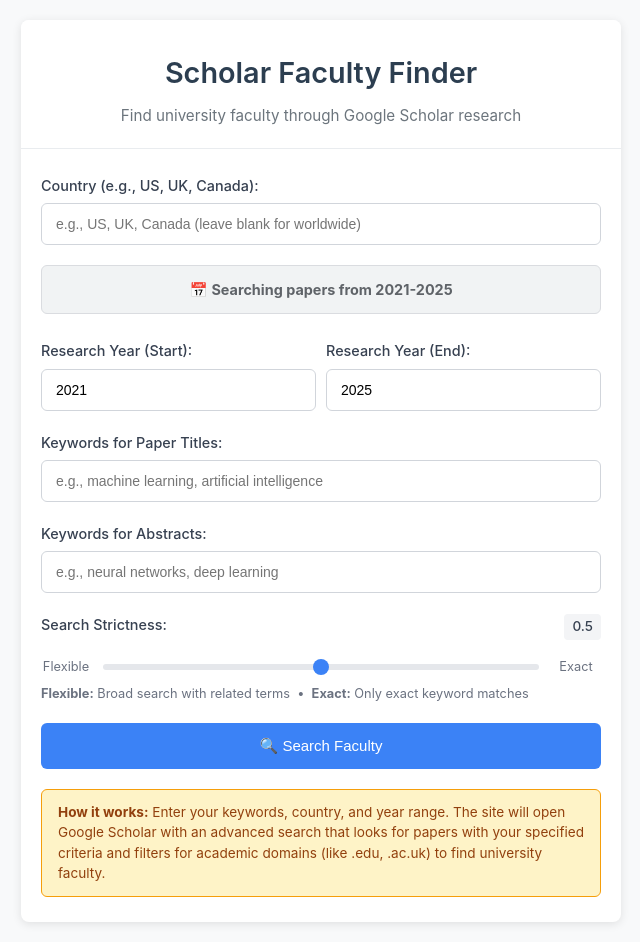
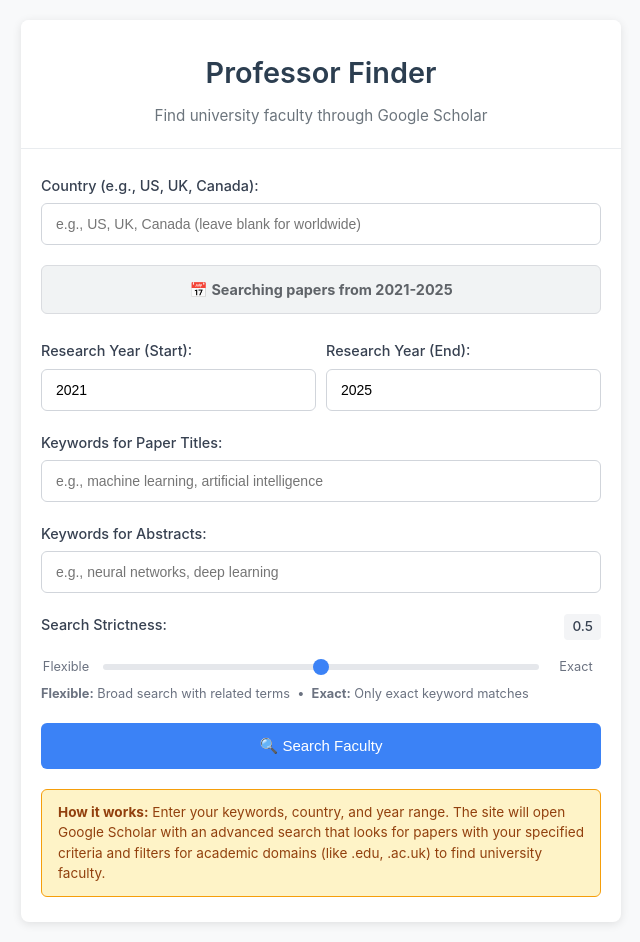
Before and after one commit to MSIChowdhury/professor_search_tool_Gscholar, a plain HTML site: page index.html in a window 1280 px wide. Shown: the whole page, without its empty margins (319-959 px from the left). Drawn offline with Linux system fonts and the light colour scheme.

Commit message:
Update index.html

```diff
--- a/index.html
+++ b/index.html
@@ -3,7 +3,7 @@
 <head>
     <meta charset="UTF-8">
     <meta name="viewport" content="width=device-width, initial-scale=1.0">
-    <title>Scholar Faculty Finder</title>
+    <title>Grad School Professor Finder</title>
     <style>
         /* General Reset & Body Styles */
         * {
@@ -353,8 +353,8 @@
 <body>
     <div class="container">
         <div class="header">
-            <h1>Scholar Faculty Finder</h1>
-            <p>Find university faculty through Google Scholar research</p>
+            <h1>Professor Finder</h1>
+            <p>Find university faculty through Google Scholar</p>
         </div>
 
         <div class="form-container">
```
